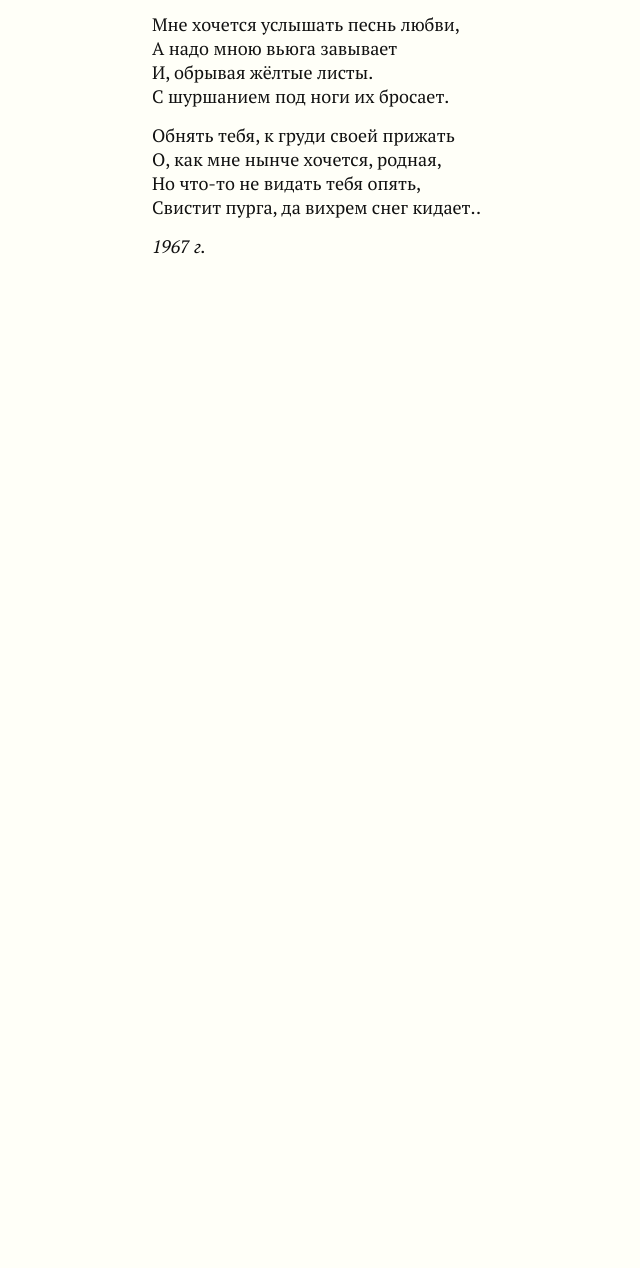
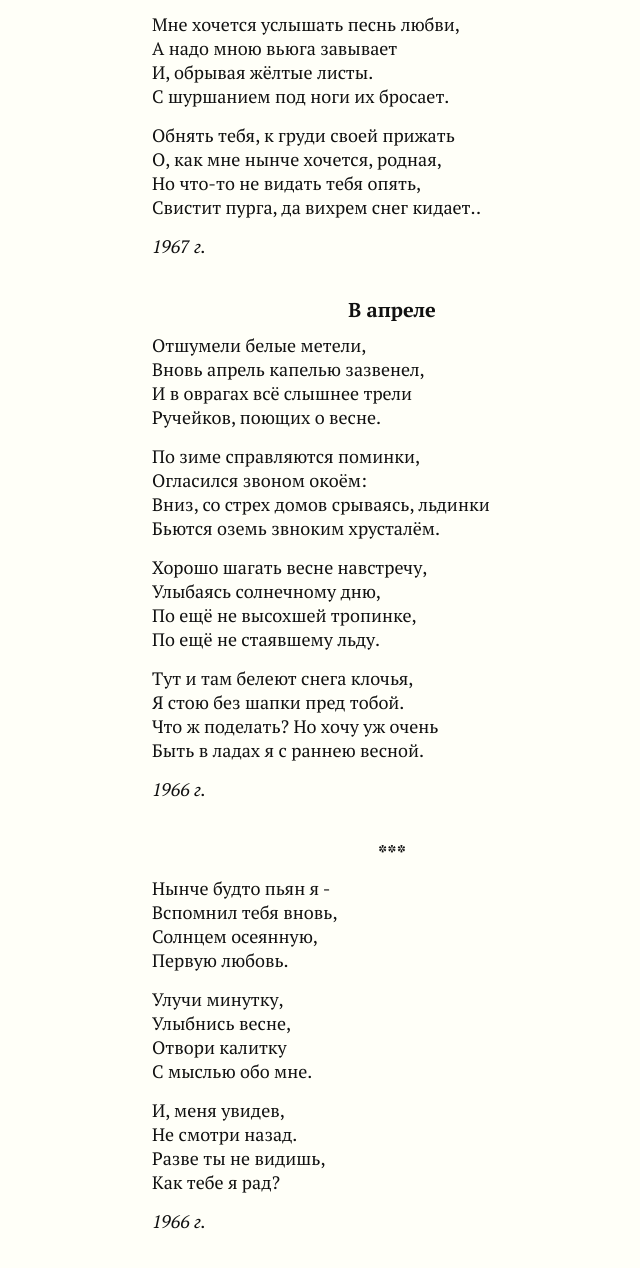
Before and after one commit to geakstr/rashit-akchurin, a website: page index.html in a window 1280 px wide. Shown: the part 2555-3823 px from the top of the page, without its empty margins (248-888 px from the left). Before the commit the page ends 2853 px from the top, so only its background shows below. Drawn offline with Linux system fonts and the light colour scheme.

Commit message:
added poem

```diff
--- a/index.html
+++ b/index.html
@@ -125,6 +125,40 @@
 Свистит пурга, да вихрем снег кидает..</p>
 <p><em>1967 г.</em></p>
 </article>
+<article><h3>В апреле</h3>
+<p>Отшумели белые метели,
+Вновь апрель капелью зазвенел,
+И в оврагах всё слышнее трели
+Ручейков, поющих о весне.</p>
+<p>По зиме справляются поминки,
+Огласился звоном окоём:
+Вниз, со стрех домов срываясь, льдинки
+Бьются оземь звноким хрусталём.</p>
+<p>Хорошо шагать весне навстречу,
+Улыбаясь солнечному дню,
+По ещё не высохшей тропинке,
+По ещё не стаявшему льду.</p>
+<p>Тут и там белеют снега клочья,
+Я стою без шапки пред тобой.
+Что ж поделать? Но хочу уж очень
+Быть в ладах я с раннею весной.</p>
+<p><em>1966 г.</em></p>
+</article>
+<article><h3>***</h3>
+<p>Нынче будто пьян я -
+Вспомнил тебя вновь,
+Солнцем осеянную,
+Первую любовь.</p>
+<p>Улучи минутку,
+Улыбнись весне,
+Отвори калитку
+С мыслью обо мне.</p>
+<p>И, меня увидев,
+Не смотри назад.
+Разве ты не видишь,
+Как тебе я рад?</p>
+<p><em>1966 г.</em></p>
+</article>
     </main>
     <!-- Yandex.Metrika counter -->
     <script type="text/javascript">
--- a/order.json
+++ b/order.json
@@ -1 +1 @@
-["vesennee-nastroenie", "posle-komandirovki", "untitled-1", "v-nenastie"]
+["vesennee-nastroenie", "posle-komandirovki", "untitled-1", "v-nenastie", "v-aprele", "ninche-pianiy-ya"]
```
Also changed, not shown: poems/ninche-pianiy-ya.md (added, +18 -0 lines), poems/v-aprele.md (added, +23 -0 lines).
